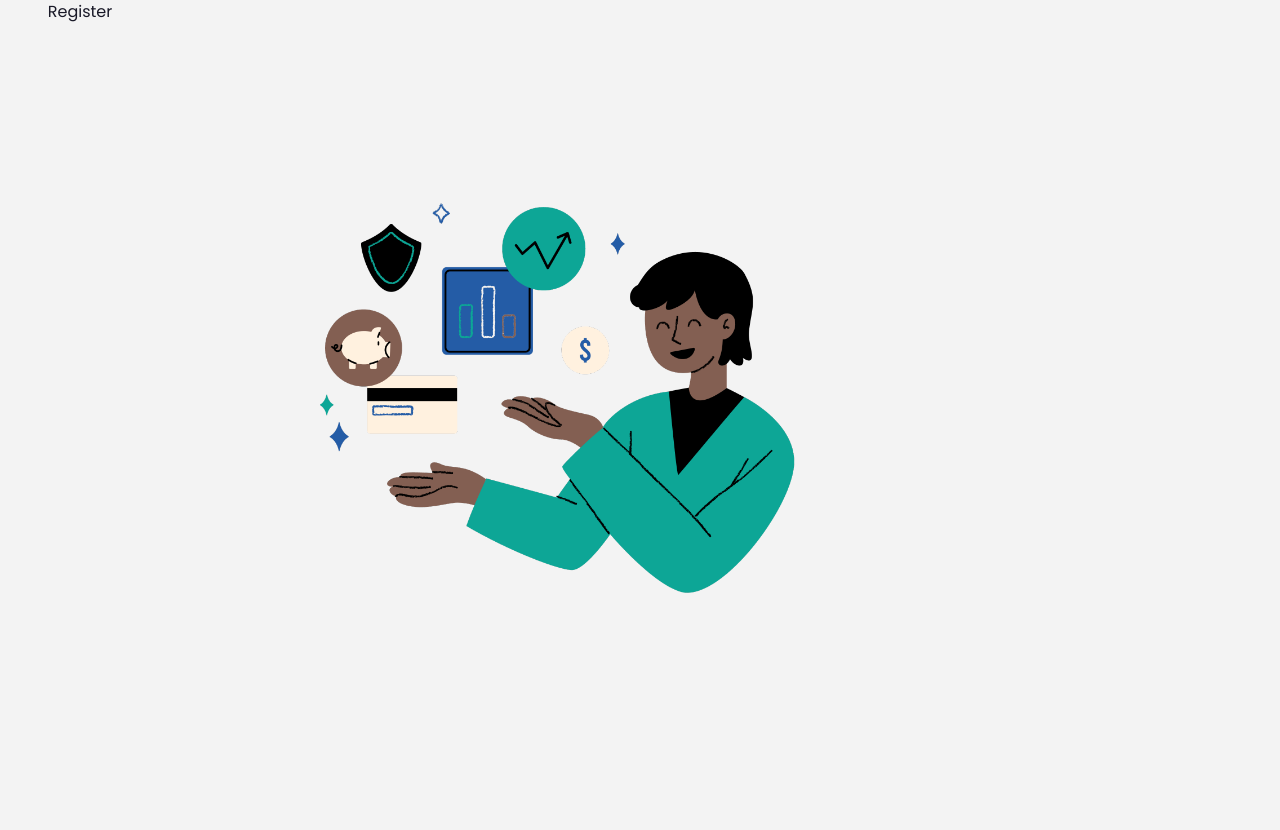
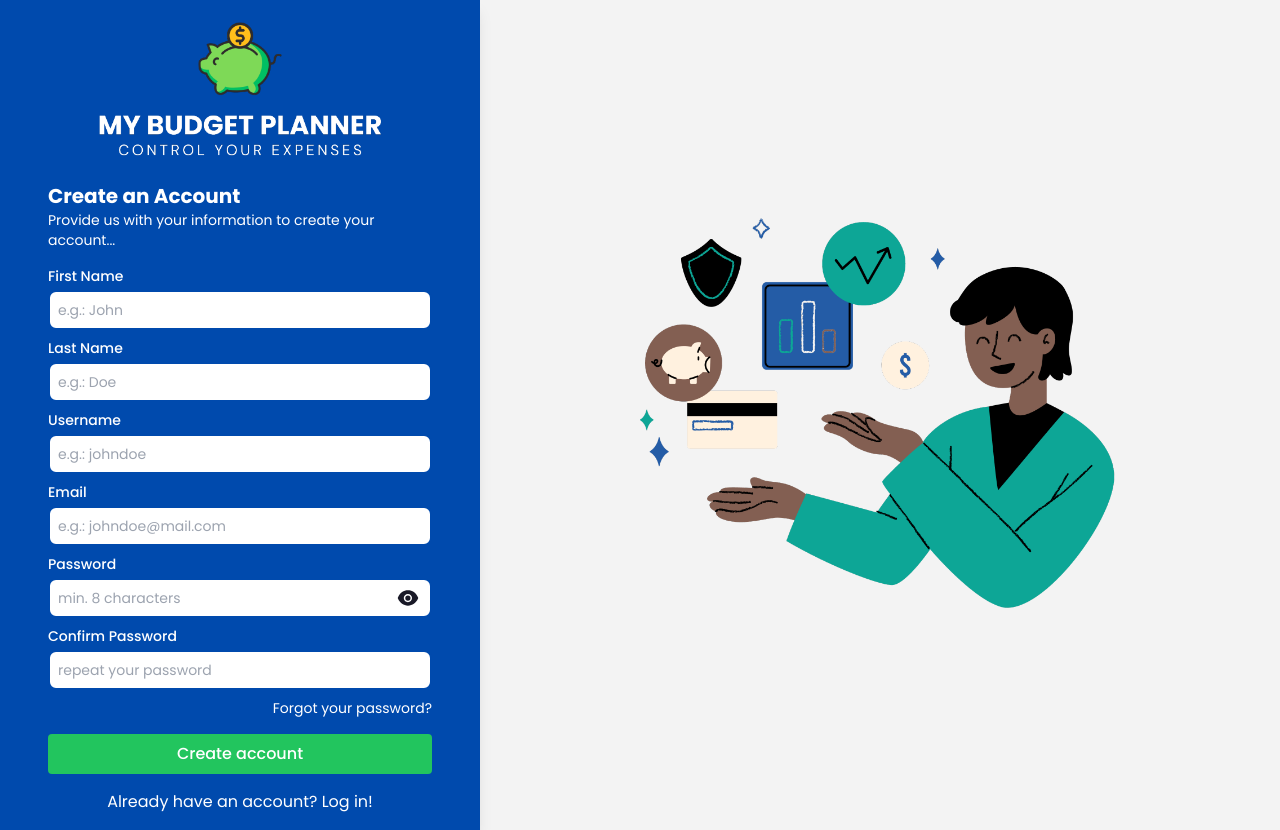
Before and after one commit to misalima/my-budget-planner-frontend, a Next.js app: page /register in a window 1280 px wide. Before the commit the page ends 800 px from the top, so only its background shows below. Built offline with nearby package versions, Linux system fonts and the light colour scheme.

Commit message:
created and designed RegisterForm component using react-hook-form

```diff
--- a/src/app/(authenticate)/register/page.tsx
+++ b/src/app/(authenticate)/register/page.tsx
@@ -1,4 +1,5 @@
 "use client"
+import RegisterForm from "@/components/RegisterForm";
 import React, { useState } from "react";
 
 const RegisterView: React.FC = () => {
@@ -12,8 +13,8 @@ const RegisterView: React.FC = () => {
   };
 
   return (
-    <div className="text-center">
-     Register
+    <div className="h-full col-span-3 shadow-lg w-full flex justify-center items-center bg-blue">
+      <RegisterForm />
     </div>
   );
 };
--- /dev/null
+++ b/src/components/RegisterForm/index.tsx
@@ -0,0 +1,261 @@
+"use client";
+import { useState } from "react";
+import { useForm } from "react-hook-form";
+import { AiFillEye, AiFillEyeInvisible } from "react-icons/ai";
+import Link from "next/link";
+import Image from "next/image";
+
+type RegisterFormInputs = {
+  username: string;
+  firstName: string;
+  lastName: string;
+  email: string;
+  password: string;
+  confirmPassword: string;
+};
+
+const RegisterForm = () => {
+  const [showPassword, setShowPassword] = useState(false);
+  const {
+    register,
+    handleSubmit,
+    formState: { errors },
+    watch, // <-- Added watch here
+  } = useForm<RegisterFormInputs>();
+
+  const onSubmit = (data: RegisterFormInputs) => {
+    console.log(data);
+  };
+
+  return (
+    <div>
+      <div>
+        <div className="flex justify-center">
+          <Link className="mt-4" href={"/"}>
+            <Image
+              src="/images/logo-center-white.png"
+              alt="logo.png"
+              width={300}
+              height={50}
+            />
+          </Link>
+        </div>
+      </div>
+
+      <form
+        onSubmit={handleSubmit(onSubmit)}
+        className="px-8 py-4 w-full max-w-md"
+      >
+        <h2 className="text-xl font-bold text-white">Create an Account</h2>
+        <p className="text-sm text-white mb-4">
+          Provide us with your information to create your account...
+        </p>
+
+        {/* First Name Input */}
+        <div className="mb-2">
+          <label
+            htmlFor="firstName"
+            className="block text-sm font-medium mb-1 text-white"
+          >
+            First Name
+          </label>
+          <input
+            type="text"
+            id="firstName"
+            placeholder="e.g.: John"
+            {...register("firstName", {
+              required: "First name is required",
+            })}
+            className={`text-sm w-full p-2 border border-2 ${
+              errors.firstName ? "border-red-500" : "border-blue"
+            } rounded-lg focus:outline-none`}
+          />
+          {errors.firstName && (
+            <span className="text-red-500 text-sm">
+              {errors.firstName.message}
+            </span>
+          )}
+        </div>
+
+        {/* Last Name Input */}
+        <div className="mb-2">
+          <label
+            htmlFor="lastName"
+            className="block text-sm font-medium mb-1 text-white"
+          >
+            Last Name
+          </label>
+          <input
+            type="text"
+            id="lastName"
+            placeholder="e.g.: Doe"
+            {...register("lastName", {
+              required: "Last name is required",
+            })}
+            className={`text-sm w-full p-2 border border-2 ${
+              errors.lastName ? "border-red-500" : "border-blue"
+            } rounded-lg focus:outline-none`}
+          />
+          {errors.lastName && (
+            <span className="text-red-500 text-sm">
+              {errors.lastName.message}
+            </span>
+          )}
+        </div>
+
+        {/* Username Input */}
+        <div className="mb-2">
+          <label
+            htmlFor="username"
+            className="block text-sm font-medium mb-1 text-white"
+          >
+            Username
+          </label>
+          <input
+            type="text"
+            id="username"
+            placeholder="e.g.: johndoe"
+            {...register("username", {
+              required: "Username is required",
+            })}
+            className={`text-sm w-full p-2 border border-2 ${
+              errors.username ? "border-red-500" : "border-blue"
+            } rounded-lg focus:outline-none`}
+          />
+          {errors.username && (
+            <span className="text-red-500 text-sm">
+              {errors.username.message}
+            </span>
+          )}
+        </div>
+
+        {/* Email Input */}
+        <div className="mb-2">
+          <label
+            htmlFor="email"
+            className="block text-sm font-medium mb-1 text-white"
+          >
+            Email
+          </label>
+          <input
+            type="email"
+            id="email"
+            placeholder="e.g.: johndoe@mail.com"
+            {...register("email", {
+              required: "Email is required",
+              pattern: {
+                value: /^[a-zA-Z0-9_.+-]+@[a-zA-Z0-9-]+\.[a-zA-Z0-9-.]+$/,
+                message: "Enter a valid email address",
+              },
+            })}
+            className={`text-sm w-full p-2 border border-2 ${
+              errors.email ? "border-red-500" : "border-blue"
+            } rounded-lg focus:outline-none`}
+          />
+          {errors.email && (
+            <span className="text-red-500 text-sm">{errors.email.message}</span>
+          )}
+        </div>
+
+        {/* Password Input */}
+        <label
+          htmlFor="password"
+          className="block text-sm font-medium mb-1 text-white"
+        >
+          Password
+        </label>
+        <div className="mb-2 relative">
+          <input
+            type={showPassword ? "text" : "password"}
+            id="password"
+            placeholder="min. 8 characters"
+            {...register("password", {
+              required: "Password is required",
+              minLength: {
+                value: 8,
+                message: "Password must be at least 8 characters",
+              },
+            })}
+            className={`text-sm w-full p-2 border border-2 ${
+              errors.password ? "border-red-500" : "border-blue"
+            } rounded-lg focus:outline-none`}
+          />
+          <div
+            onClick={() => setShowPassword(!showPassword)}
+            className="absolute inset-y-0 right-3 flex items-center cursor-pointer"
+          >
+            {showPassword ? (
+              <AiFillEyeInvisible className="text-2xl" />
+            ) : (
+              <AiFillEye className="text-2xl" />
+            )}
+          </div>
+          {errors.password && (
+            <span className="text-red-500 text-sm">
+              {errors.password.message}
+            </span>
+          )}
+        </div>
+
+        {/* Confirm Password Input */}
+        <div className="mb-2">
+          <label
+            htmlFor="confirmPassword"
+            className="block text-sm font-medium mb-1 text-white"
+          >
+            Confirm Password
+          </label>
+          <input
+            type={showPassword ? "text" : "password"}
+            id="confirmPassword"
+            placeholder="repeat your password"
+            {...register("confirmPassword", {
+              required: "Confirm password is required",
+              validate: (value) =>
+                value === watch("password") || "Passwords do not match",
+            })}
+            className={`text-sm w-full p-2 border border-2 ${
+              errors.confirmPassword ? "border-red-500" : "border-blue"
+            } rounded-lg focus:outline-none`}
+          />
+          {errors.confirmPassword && (
+            <span className="text-red-500 text-sm">
+              {errors.confirmPassword.message}
+            </span>
+          )}
+        </div>
+
+        {/* Forgot Password Link */}
+        <div className="mb-4 text-right">
+          <Link href="/forgot-password">
+            <p className="text-sm text-blue-500 hover:underline text-white">
+              Forgot your password?
+            </p>
+          </Link>
+        </div>
+
+        {/* Submit Button */}
+        <button
+          type="submit"
+          className="w-full bg-green-500 text-white font-medium py-2 rounded hover:bg-green-600 transition duration-200"
+        >
+          Create account
+        </button>
+
+        {/* Register Link */}
+        <div className="mt-4 text-center text-white">
+          <p>
+            Already have an account? {" "}
+            <Link href="/login">
+              <span className="text-blue-500 hover:underline">
+                Log in!
+              </span>
+            </Link>
+          </p>
+        </div>
+      </form>
+    </div>
+  );
+};
+
+export default RegisterForm;
```
Also changed, not shown: public/images/logo-center-white.png (added).
